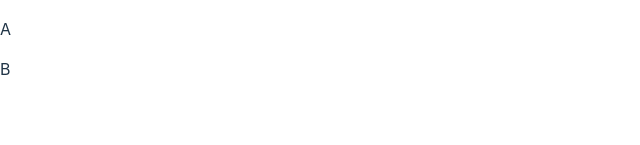
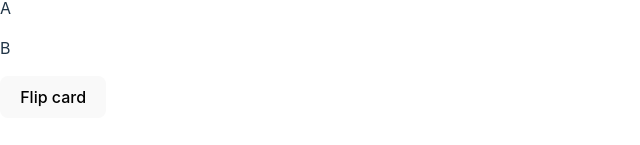
Before and after one commit to TomokoMiyakoshi/egyptian-ratscrew-game, a React (Vite) app: page / in a window 1280 px wide. Shown: the part 351-496 px from the top of the page, without its empty margins (0-640 px from the left). Built offline with nearby package versions, Linux system fonts and the light colour scheme.

Commit message:
Added button to move top card from current player's deck to pile and change player turn

```diff
--- a/src/App.jsx
+++ b/src/App.jsx
@@ -12,16 +12,36 @@ export default function App() {
   const {queue: pile, enqueue: enqueuePile, back: topPileCard, front: bottomPileCard} = useQueue([])
   const [playerATurn, setPlayerATurn] = useState(true)
 
-  const topMistakeCard = <Card mistake={true} value={mistakePile[mistakePile.length - 1]} />
+  // const topMistakeCardElem = <Card mistake={true} value={mistakePile[mistakePile.length - 1].value} />
+
   // console.log("rerender")
   // console.log(shuffledDeck)
   // console.log(deckA)
   // console.log(deckB)
 
+  const addToPile = (e) => {
+    e.preventDefault()
+
+    // move top card from current turn's player's deck to pile
+    if (playerATurn) {
+      enqueuePile(dequeueA())
+    } else {
+      enqueuePile(dequeueB())
+    }
+    // change player turn
+    setPlayerATurn(playerATurn => !playerATurn)
+  }
+
+  playerATurn ? console.log("player A") : console.log("player B")
+  console.log("deck A: ", deckA)
+  console.log("deck B: ", deckB)
+  console.log("pile: ", pile)
+
+
   return (
     <div className="App">
       <div className="board">
-      {/* {topCardA} */}
+      {topPileCard && <Card key={topPileCard.id} value={topPileCard.value}/>}
       <div className="deck-a">
         <p>A</p>
       </div>
@@ -30,6 +50,7 @@ export default function App() {
       </div>
       {mistakePile.length > 0 && topMistakeCard}
       </div>
+      <button onClick={addToPile}>Flip card</button>
     </div>
   )
 }
--- a/src/utils.jsx
+++ b/src/utils.jsx
@@ -12,10 +12,10 @@ const shuffleArray = array => {
 }
 
 export const getShuffledDeck = () => {
-    let cardVals = Array.from({length: 13}, (val, i) => i+ 1)
+    let cardVals = Array.from({length: 13}, (value, i) => i + 1)
     let deck = [...cardVals, ...cardVals, ...cardVals, ...cardVals]
     // give each card a unique key
-    deck = deck.map((val, index) => ({val, key: index}))
+    deck = deck.map((value, index) => ({value, id: index}))
     let shuffledDeck = shuffleArray(deck)
     return shuffledDeck
   }
```
